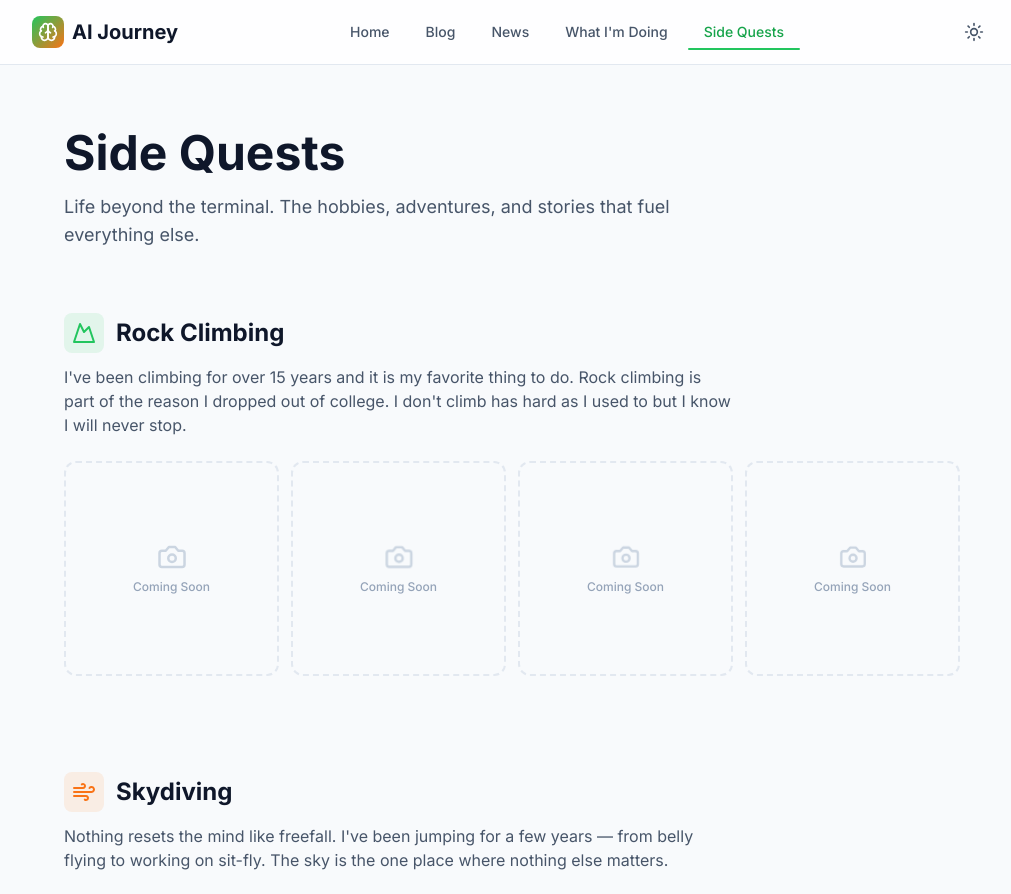
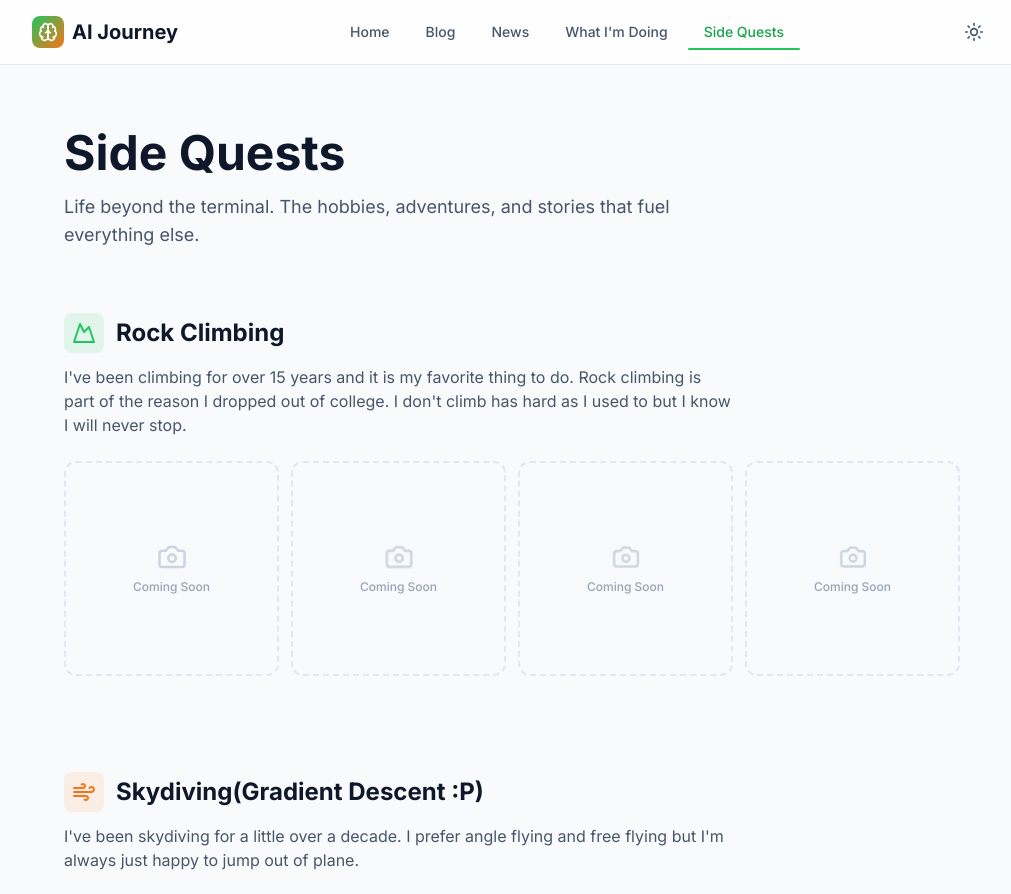
Before and after one commit to Joshjessee/ai-journey-blog, a Next.js app: page /side-quests in a window 1280 px wide. Shown: the top 894 px of the page, without its empty margins (128-1139 px from the left). Built offline with nearby package versions, Linux system fonts and the light colour scheme.

Commit message:
Revise Skydiving section with new details
Updated the Skydiving section to reflect more personal experience and added a playful subtitle.

```diff
--- a/components/side-quests/SkyDivingGallery.tsx
+++ b/components/side-quests/SkyDivingGallery.tsx
@@ -49,13 +49,12 @@ export function SkyDivingGallery({ images }: SkyDivingGalleryProps) {
           <Wind className="w-6 h-6 text-accent-500" />
         </div>
         <h2 className="text-2xl font-bold text-slate-900 dark:text-white">
-          Skydiving
+          Skydiving(Gradient Descent :P)
         </h2>
       </div>
       <p className="text-slate-600 dark:text-slate-400 mb-6 max-w-2xl">
-        Nothing resets the mind like freefall. I've been jumping for a few years
-        — from belly flying to working on sit-fly. The sky is the one place where
-        nothing else matters.
+        I've been skydiving for a little over a decade. I prefer angle flying and free flying
+        but I'm always just happy to jump out of plane.
       </p>
 
       {/* Masonry grid */}
```
